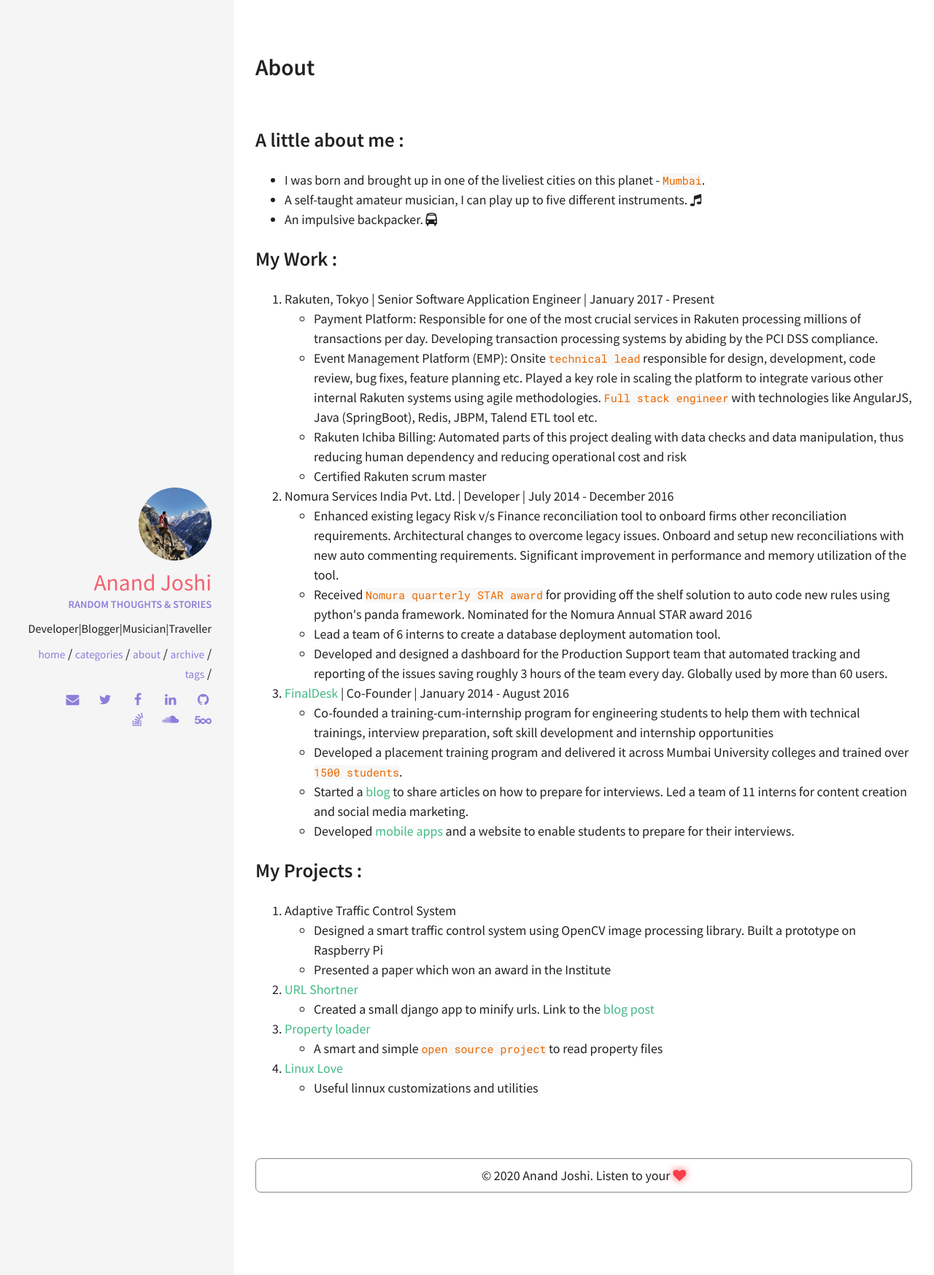
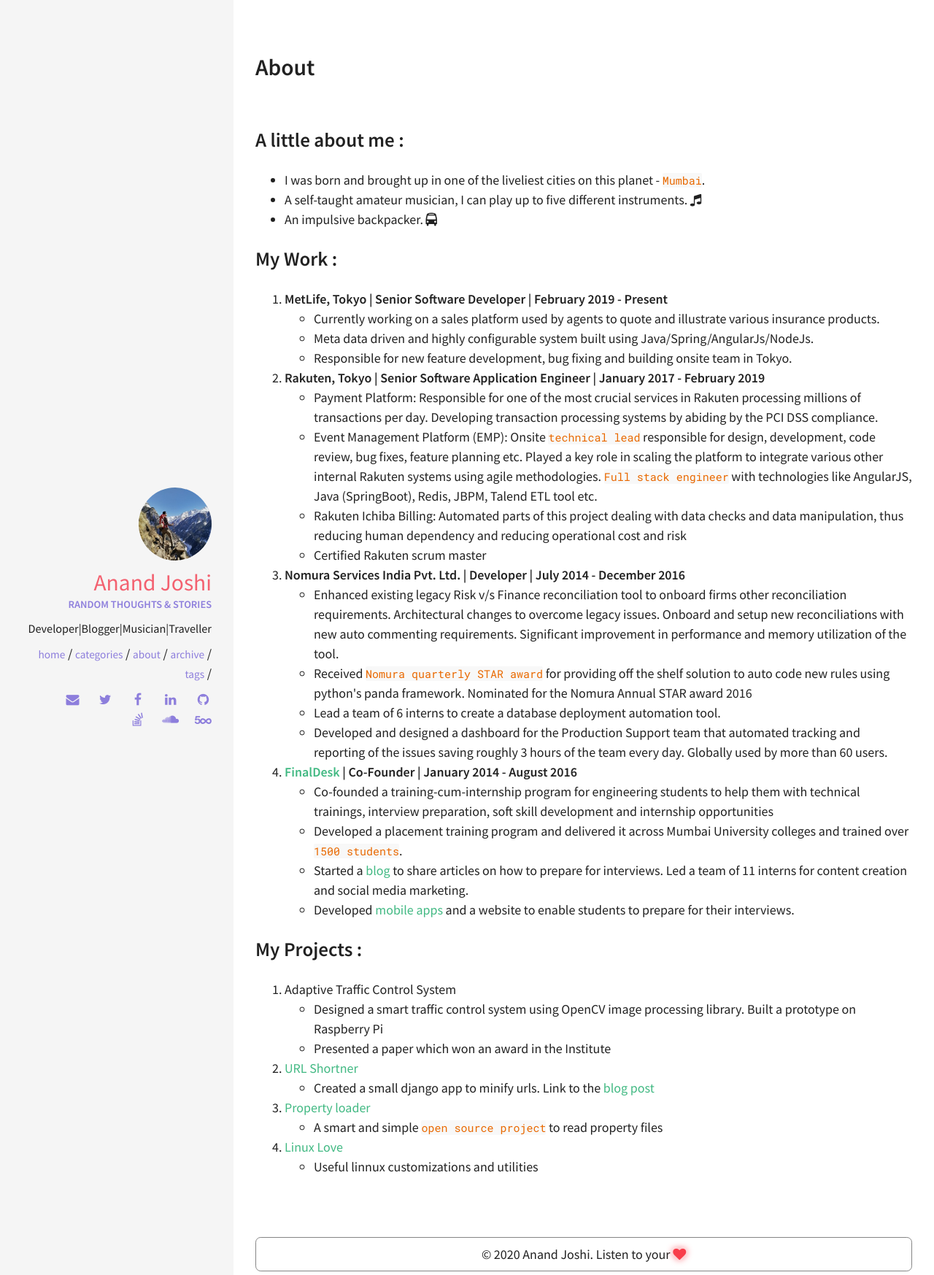
Before and after one commit to anandjoshi91/anandjoshi91.github.io, a Jekyll site: the page built from pages/about/index.html, in a window 1280 px wide. Shown: the whole page at 73% size. Built offline with Jekyll 4.4.1, drawn with Linux system fonts in a browser that asks for light colours.

Commit message:
update about page

```diff
--- a/pages/about/index.html
+++ b/pages/about/index.html
@@ -27,7 +27,21 @@
 
 <ol>
 	<li>
-		Rakuten, Tokyo  | Senior Software Application Engineer | January 2017 - Present
+		<b>MetLife, Tokyo  | Senior Software Developer | February 2019 - Present</b>
+		<ul>
+			<li>
+				Currently working on a sales platform used by agents to quote and illustrate various insurance products.
+			</li>
+			<li>
+				Meta data driven and highly configurable system built using Java/Spring/AngularJs/NodeJs.
+			</li>
+			<li>
+				Responsible for new feature development, bug fixing and building onsite team in Tokyo.
+			</li>
+		</ul>
+	</li>
+	<li>
+		<b>Rakuten, Tokyo  | Senior Software Application Engineer | January 2017 - February 2019</b>
 		<ul>
 		<li>
 			    Payment Platform: Responsible for one of the most crucial services in Rakuten processing millions of transactions per day. Developing transaction processing systems by abiding by the PCI DSS compliance.
@@ -44,7 +58,7 @@
 		</ul>
 	</li>
 	<li>
-		Nomura Services India Pvt. Ltd.  | Developer | July 2014 - December 2016
+		<b>Nomura Services India Pvt. Ltd.  | Developer | July 2014 - December 2016</b>
 		<ul>
 			<li>
 				Enhanced existing legacy Risk v/s Finance reconciliation tool to onboard firms other reconciliation requirements. Architectural changes to overcome legacy issues. Onboard and setup new reconciliations with new auto commenting requirements. Significant improvement in performance and memory utilization of the tool.
@@ -62,7 +76,7 @@
 	</li>
 
 	<li>
-		<a href="http://finaldesk.com/" target="_blank">FinalDesk</a> | Co-Founder | January 2014 - August 2016
+		<b><a href="http://finaldesk.com/" target="_blank">FinalDesk</a> | Co-Founder | January 2014 - August 2016</b>
 
 		<ul>
 			<li>
```
